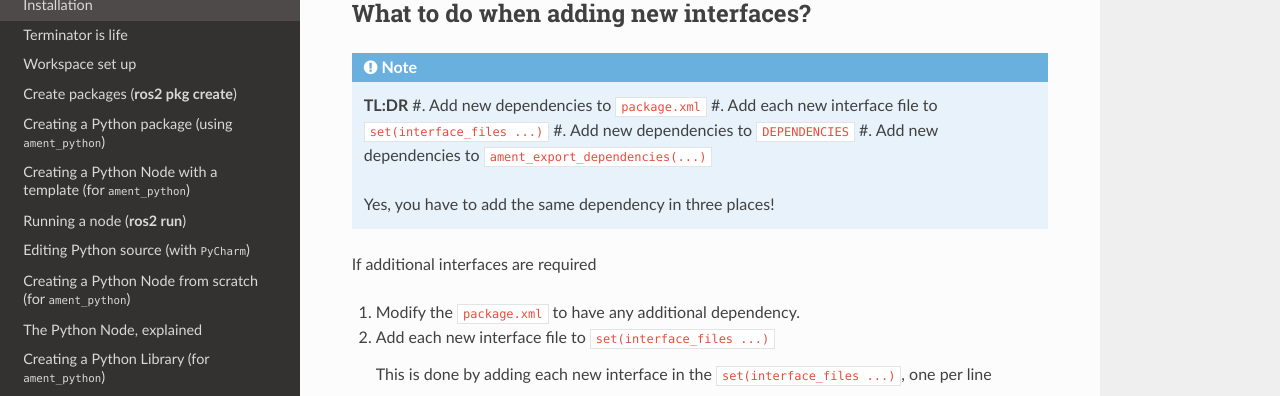
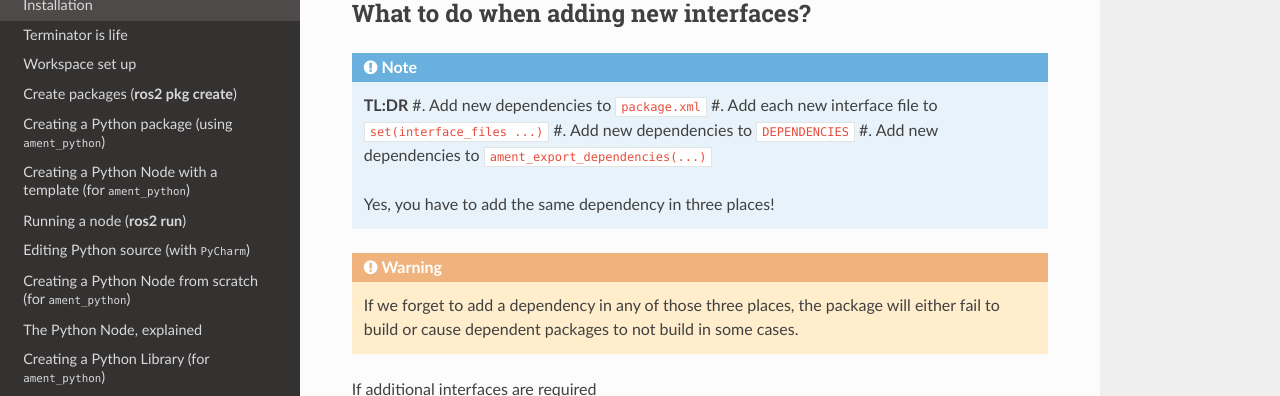
Before and after one commit to mmmarinho/ROS2_Tutorial, a Sphinx documentation site: the page built from docs/source/create_message_package.rst, in a window 1280 px wide and 900 px high, scrolled down 3527 px, cut to the strip 0-396 px from the top of the window. Built offline with Sphinx 7.4.7 and the Read the Docs theme 2.0.0, drawn with Linux system fonts in a browser that asks for light colours.

Commit message:
Update create_message_package.rst

```diff
--- a/docs/source/create_message_package.rst
+++ b/docs/source/create_message_package.rst
@@ -155,6 +155,10 @@
 
             Yes, you have to add the same dependency in three places!
 
+.. warning::
+
+   If we forget to add a dependency in any of those three places, the package will either fail to build or cause dependent packages to not build in some cases.
+
 If additional interfaces are required
 
 #. Modify the :file:`package.xml` to have any additional dependency.
```
